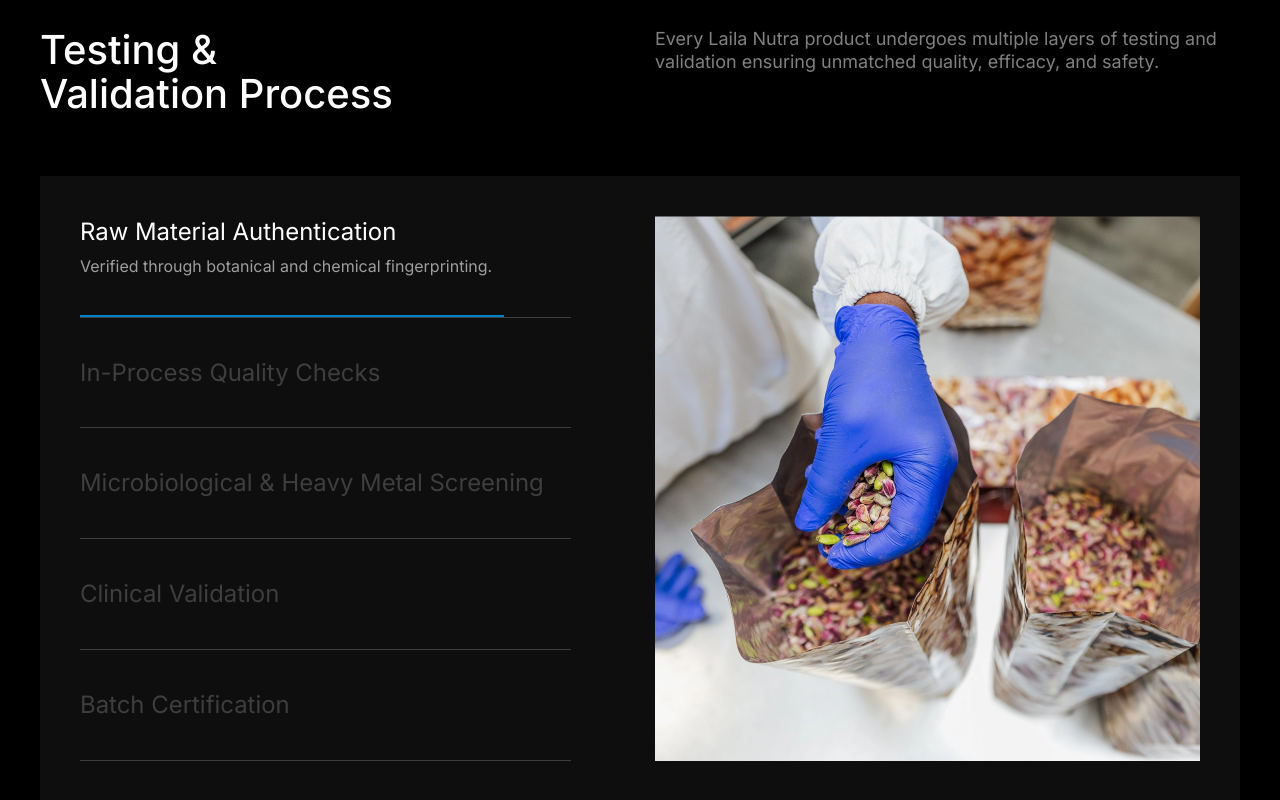
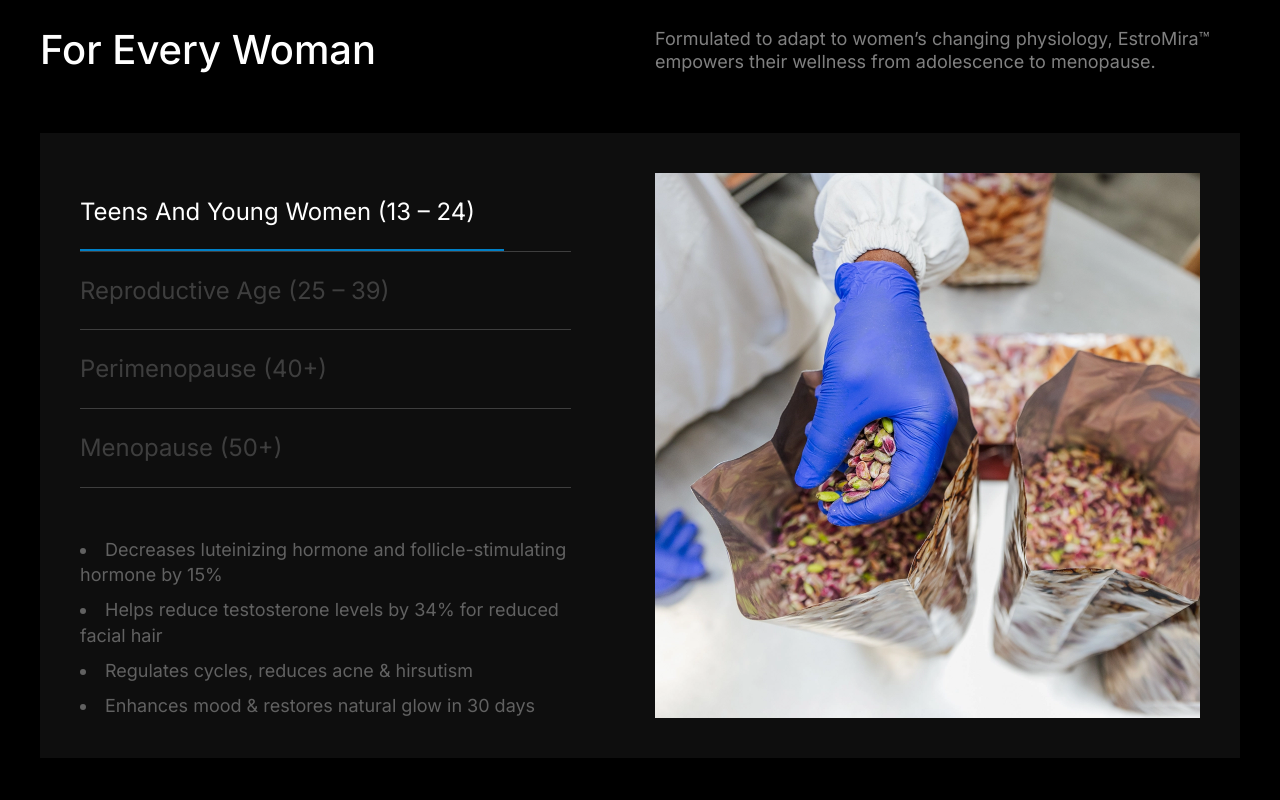
Before and after one commit to Stuvio-Digital/laila-nutra, a Next.js app: page /products/productInside in a window 1280 px wide. Shown: the part 3080-3880 px from the top of the page. Built offline with nearby package versions, Linux system fonts and the light colour scheme.

Commit message:
feat: replace BlackSection with BlackSectionList component for enhanced testing data display

```diff
--- a/app/products/productInside/page.tsx
+++ b/app/products/productInside/page.tsx
@@ -4,12 +4,11 @@ import Banner from "@/components/Banner";
 import WhiteCardCarouselSection from "@/layout/WhiteCardCarouselSection";
 import FeatureGridSection from "@/layout/FeatureGridSection";
 import InlineImageSection from "@/layout/InlineImageSection";
-import BlackSection from "@/layout/BlackSection";
-import InlineListingSection from "@/layout/InlineListingSection";
-import SectionHeader from "@/components/SectionHeader";
+import InlineListingSection from "@/layout/InlineListingSection";;
 import How from "./How";
 import Features from "./Features";
 import Specifications from "./Specifications";
+import BlackSectionList from "@/layout/BlackSectionList";
 
 const inlineListItems = [
   {
@@ -86,29 +85,24 @@ const featureGridItems = [
 
 const testingData = [
   {
-    title: "Raw Material Authentication",
-    description: "Verified through botanical and chemical fingerprinting.",
+    title: "Teens And Young Women (13 – 24)",
+    points: ["Decreases luteinizing hormone and follicle-stimulating hormone by 15%", "Helps reduce testosterone levels by 34% for reduced facial hair", "Regulates cycles, reduces acne & hirsutism", "Enhances mood & restores natural glow in 30 days"],
     image: "/images/quality-certifications/raw-material-authentication.webp"
   },
   {
-    title: "In-Process Quality Checks",
-    description: "Continuous monitoring during extraction and formulation.",
+    title: "Reproductive Age (25 – 39) ",
+    points: ["Lowers ovarian volume by 23% and follicle count by 24%", "Increases insulin sensitivity by 14%", "Eases bloating, irritability & supports hormonal harmony", "Boosts fertility & metabolic wellness", "Clinically proven results in 42 days"],
     image: "/images/quality-certifications/in-process-quality-checks.webp"
   },
   {
-    title: "Microbiological & Heavy Metal Screening",
-    description: "Ensures absolute purity and safety.",
+    title: "Perimenopause (40+)",
+    points: ["Visibly reduces hot flashes by 73%", "Improves sleep quality, mood and hydration", "Supports natural estrogen equilibrium"],
     image: "/images/quality-certifications/microbiological-heavy-metal-screening.webp"
   },
   {
-    title: "Clinical Validation",
-    description: "Proven efficacy through documented studies and trials.",
+    title: "Menopause (50+)",
+    points: ["5× better symptom control vs placebo", "Strengthens emotional resilience & calm", "Restores skin & vaginal hydration", "Natural alternative to hormone replacement therapy with no hormonal side effects"],
     image: "/images/quality-certifications/clinical-validation.webp"
-  },
-  {
-    title: "Batch Certification",
-    description: "Every batch is traceable, tested, and certified before export.",
-    image: "/images/quality-certifications/batch-certification.webp"
   }
 ];
 
@@ -120,26 +114,26 @@ const page: React.FC = () => {
         title={"Empowering \n Women With \n EstroMira™"}
         subCopy="Formulating the first ever patented Asparagus Racemosus extract for complete women’s wellness."
       />
-      <Features/>
-      <Specifications/>
+      <Features />
+      <Specifications />
       <InlineListingSection
         heading="Complete Care For Her"
         inlineListItems={inlineListItems}
         inlineListStructure="col-span-4 md:col-span-2"
         inlineListDetailsStructure="col-span-3 sm:col-span-9 lg:col-span-4 ml-6" inlineListImgStructure="col-span-1 sm:col-span-3 lg:col-span-2"
       />
-      <BlackSection
-        heading={"Testing & \n Validation Process"}
-        text="Every Laila Nutra product undergoes multiple layers of testing and validation ensuring unmatched quality, efficacy, and safety."
+      <BlackSectionList
+        heading={"For Every Woman"}
+        text="Formulated to adapt to women’s changing physiology, EstroMira™ empowers their wellness from adolescence to menopause."
         textColor="text-white70"
         textMaxWidth="max-w-[90%]  xl:max-w-142 2xl:max-w-[80%]"
         data={testingData}
       />
-      <How/>
+      <How />
       <WhiteCardCarouselSection heading="Why Choose EstroMira™?" text="Designed for versatility, EstroMira is an ingredient that fits seamlessly into a range of health formulations without compromising its efficacy or stability." textMaxWidth="max-w-[90%]  xl:max-w-142 2xl:max-w-[80%]"
-      headingColor="black"
-      textColor="textSecondary"
-      whiteCardCarouselItems={whiteCardCarouselItems}
+        headingColor="black"
+        textColor="textSecondary"
+        whiteCardCarouselItems={whiteCardCarouselItems}
       />
       <FeatureGridSection
         heading={"Versatile Formulation \n Possibilities"}
--- a/layout/BlackSection.tsx
+++ b/layout/BlackSection.tsx
@@ -136,7 +136,7 @@ const BlackSection: React.FC<BlackSectionProps> = ({ heading, text, textMaxWidth
               <div
                 key={index}
                 onClick={() => handleItemClick(index)}
-                className={`w-full h-fit px-4 sm:px-6 md:px-0 ${index === 0 ? "pb-6 pt-6 md:pb-7 md:pt-0 lg:pb-10" : "py-6 md:py-7 lg:py-10"} flex flex-col group cursor-pointer relative border-b-0 md:border-b-[1.5px] border-white/20 transition-colors duration-500 overflow-hidden bg-backgroundBlack md:bg-transparent rounded-lg md:rounded-none`}
+                className={`w-full h-fit px-4 sm:px-6 md:px-0 py-6 md:py-7 lg:py-10 flex flex-col group cursor-pointer relative border-b-0 md:border-b-[1.5px] border-white/20 transition-colors duration-500 overflow-hidden bg-backgroundBlack md:bg-transparent rounded-lg md:rounded-none`}
               >
                 {/* Desktop Progress Bar (Animated Border) */}
                 <div
--- /dev/null
+++ b/layout/BlackSectionList.tsx
@@ -0,0 +1,213 @@
+"use client";
+import React, { useState, useEffect, useRef } from 'react';
+import SectionHeader from '@/components/SectionHeader';
+import { gsap } from 'gsap';
+import { useGSAP } from '@gsap/react';
+
+interface DataItem {
+  title: string;
+  points: string[];
+  image: string;
+}
+
+interface BlackSectionListProps {
+  heading: string;
+  text?: string;
+  textMaxWidth?: string;
+  textColor?: string;
+  data: DataItem[];
+}
+
+const BlackSectionList: React.FC<BlackSectionListProps> = ({ heading, text, textMaxWidth, textColor, data }) => {
+  const [activeIndex, setActiveIndex] = useState<number | null>(0);
+  const [isDesktop, setIsDesktop] = useState(false);
+  const prevIndexRef = useRef<number | null>(0);
+  const containerRef = useRef<HTMLDivElement>(null);
+  const progressRefs = useRef<(HTMLDivElement | null)[]>([]);
+  const imageRefs = useRef<(HTMLDivElement | null)[]>([]);
+  const pointsRef = useRef<HTMLDivElement>(null);
+  const timelineRef = useRef<gsap.core.Tween | null>(null);
+
+  // 1. Handle Responsiveness
+  useEffect(() => {
+    const handleResize = () => {
+      setIsDesktop(window.innerWidth >= 768);
+    };
+    handleResize(); // Initial check
+    window.addEventListener('resize', handleResize);
+    return () => window.removeEventListener('resize', handleResize);
+  }, []);
+
+  // 2. Timer Logic (Desktop Only)
+  useGSAP(() => {
+    if (timelineRef.current) timelineRef.current.kill();
+
+    progressRefs.current.forEach((el) => {
+      if (el) gsap.set(el, { width: "0%", clearProps: "all" });
+    });
+
+    if (isDesktop && activeIndex !== null) {
+      const tween = gsap.to(progressRefs.current[activeIndex], {
+        width: "100%",
+        duration: 8,
+        ease: "none",
+        onComplete: () => {
+          gsap.set(progressRefs.current[activeIndex], { width: "0%" });
+          setActiveIndex((prev) => (prev !== null ? (prev + 1) % data.length : 0));
+        }
+      });
+      timelineRef.current = tween;
+      return () => { tween.kill(); };
+    }
+  }, [activeIndex, isDesktop, data.length]);
+
+  // 3. Image & Points Transition Logic
+  useGSAP(() => {
+    const active = activeIndex;
+    const prev = prevIndexRef.current;
+
+    if (active !== null) {
+      const currentImg = imageRefs.current[active];
+      const prevImg = (prev !== null && active !== prev) ? imageRefs.current[prev] : null;
+
+      if (currentImg) {
+        gsap.fromTo(currentImg,
+          { clipPath: "inset(100% 0% 0% 0%)", zIndex: 10 },
+          {
+            clipPath: "inset(0% 0% 0% 0%)",
+            duration: 1.2,
+            ease: "power3.inOut",
+            onComplete: () => {
+              if (prevImg) gsap.set(prevImg, { clipPath: "inset(100% 0% 0% 0%)", zIndex: 1 });
+              gsap.set(currentImg, { zIndex: 5 });
+            }
+          }
+        );
+      }
+
+      if (pointsRef.current) {
+        gsap.fromTo(pointsRef.current,
+          { opacity: 0, y: 20 },
+          { opacity: 1, y: 0, duration: 0.6, ease: "power2.out" }
+        );
+      }
+    }
+
+    if (prev !== null && (active === null || active !== prev)) {
+      const prevImg = imageRefs.current[prev];
+      if (prevImg && active === null) {
+        gsap.to(prevImg, { clipPath: "inset(100% 0% 0% 0%)", duration: 1.2, ease: "power3.inOut" });
+      }
+    }
+
+    prevIndexRef.current = activeIndex;
+  }, [activeIndex, isDesktop]);
+
+  const handleItemClick = (index: number) => {
+    setActiveIndex(prev => prev === index ? null : index);
+  };
+
+  return (
+    <section className='@container h-fit w-full py-15 lg:py-20 grid grid-cols-4 sm:grid-cols-12 gap-x-4 md:gap-x-5 lg:gap-x-7.5 bg-black' ref={containerRef}>
+      <SectionHeader heading={heading} text={text} textColor={textColor} textMaxWidth={textMaxWidth} headingColor='white' className='col-span-4 sm:col-span-12' />
+
+      <div className='col-span-4 sm:col-span-12 w-full h-fit px-4 sm:px-6 lg:px-10'>
+        <div className='grid grid-cols-4 sm:grid-cols-12 gap-y-0 md:gap-y-10 gap-x-4 md:gap-x-5 lg:gap-x-7.5 h-fit md:py-10 px-0 md:px-6 lg:px-10 md:bg-backgroundBlack items-stretch'>
+
+          {/* Left Side: flex-col justify-between */}
+          <div className='col-span-4 sm:col-span-12 md:col-span-7 lg:col-span-6 md:max-w-[90%] h-auto flex flex-col justify-between gap-y-4 md:gap-y-0'>
+
+            {/* Top: Titles List */}
+            <div className='flex flex-col'>
+              {data.map((item, index) => (
+                <div
+                  key={index}
+                  onClick={() => handleItemClick(index)}
+                  className={`w-full h-fit px-4 sm:px-6 md:px-0 py-6 2xl:py-7 flex flex-col group cursor-pointer relative border-b-0 md:border-b-[1.5px] border-white/20 transition-colors duration-500 overflow-hidden bg-backgroundBlack md:bg-transparent rounded-lg md:rounded-none`}
+                >
+                  <div
+                    className='absolute bottom-0 left-0 h-[1.5px] bg-blue md:block hidden z-10'
+                    ref={el => { progressRefs.current[index] = el; }}
+                    style={{ width: "0%" }}
+                  />
+
+                  <div className='flex items-center justify-between'>
+                    <p className={`text-subHeading1 font-normal leading-[124%] tracking-[-2%] transition-colors duration-500 ${index === activeIndex ? 'text-white' : 'text-white/20 group-hover:text-white/40'}`}>
+                      {item.title}
+                    </p>
+
+                    <div className='w-8 h-8 md:hidden'>
+                      <svg width="32" height="32" viewBox="0 0 24 24" fill="none" xmlns="http://www.w3.org/2000/svg">
+                        <path d="M7 12H17" stroke="white" strokeWidth="1.5" opacity={index === activeIndex ? "1" : "0.6"}/>
+                        <path d="M12 7V17" stroke="white" strokeWidth="1.5" opacity={index === activeIndex ? "0" : "0.6"}/>
+                      </svg>
+                    </div>
+                  </div>
+
+                  {/* Mobile Accordion Content (Custom order: title, img, points) */}
+                  <div className={`md:hidden ${index === activeIndex ? 'block' : 'hidden'}`}>
+                    <div className='overflow-hidden pt-4 pb-2'>
+                        <div className='relative w-full aspect-4/3 overflow-hidden rounded-lg mb-6'>
+                          <img
+                            src={item.image}
+                            alt={item.title}
+                            className='object-cover object-center h-full w-full'
+                          />
+                        </div>
+                        <ul className='flex flex-col gap-y-2 pl-5 list-disc'>
+                          {item.points.map((point, idx) => (
+                            <li key={idx} className='font-normal text-textSecondary/ leading-[140%] tracking-[-2%] text-bodyBase [@media(min-width:1920px)]:text-bodyBase'>
+                              {point}
+                            </li>
+                          ))}
+                        </ul>
+                    </div>
+                  </div>
+                </div>
+              ))}
+            </div>
+
+            {/* Bottom: Active Item Points (Desktop Only) */}
+            <div className='hidden md:block mt-10 min-h-[120px]'>
+              {activeIndex !== null && (
+                <div ref={pointsRef}>
+                   <ul className='flex flex-col gap-y-2.5 list-disc'>
+                    {data[activeIndex].points.map((point, idx) => (
+                      <li key={idx} className='font-normal list-inside text-textSecondary leading-[140%] tracking-[-2%] text-bodyBase [@media(min-width:1920px)]:text-bodyBase'>
+                        {point}
+                      </li>
+                    ))}
+                  </ul>
+                </div>
+              )}
+            </div>
+          </div>
+
+          {/* Right Side: Desktop Images */}
+          <div className='md:col-span-5 lg:col-span-6 aspect-square relative md:inline-block hidden overflow-hidden'>
+            {data.map((item, index) => (
+              <div
+                key={index}
+                ref={el => { imageRefs.current[index] = el; }}
+                className='absolute top-0 left-0 w-full h-full'
+                style={{
+                  clipPath: "inset(100% 0% 0% 0%)",
+                  zIndex: 1
+                }}
+              >
+                <img
+                  src={item.image}
+                  alt={item.title}
+                  className='object-cover object-center h-full w-full'
+                />
+              </div>
+            ))}
+          </div>
+
+        </div>
+      </div>
+    </section>
+  )
+}
+
+export default BlackSectionList;
```
